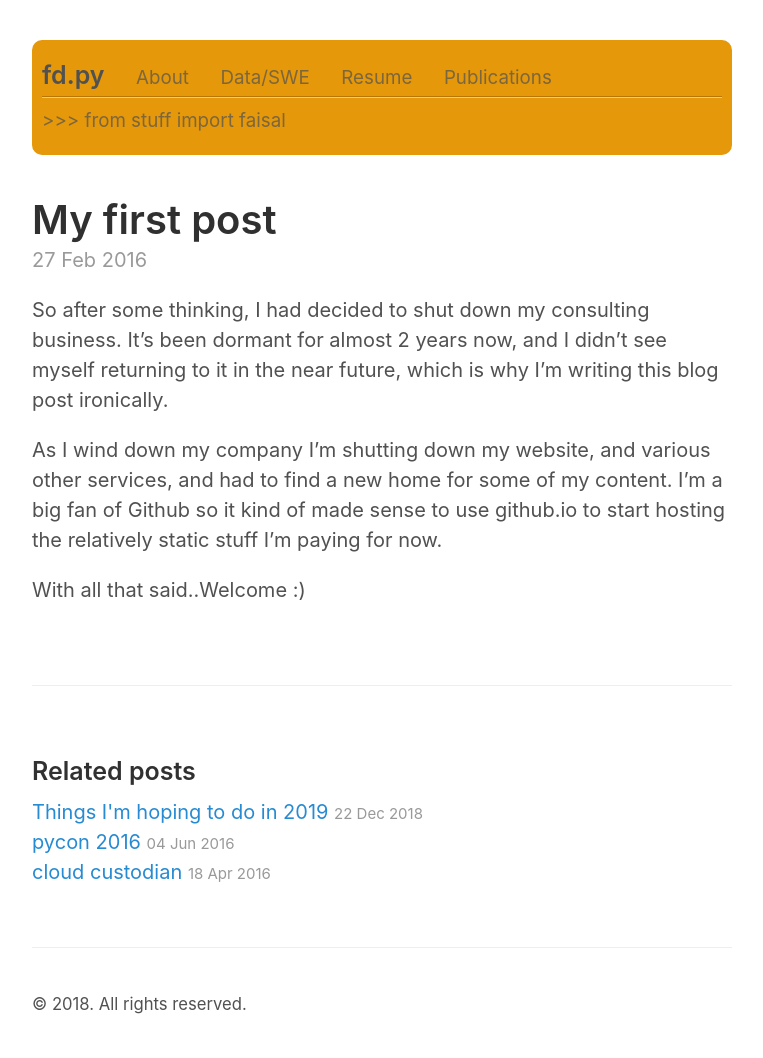
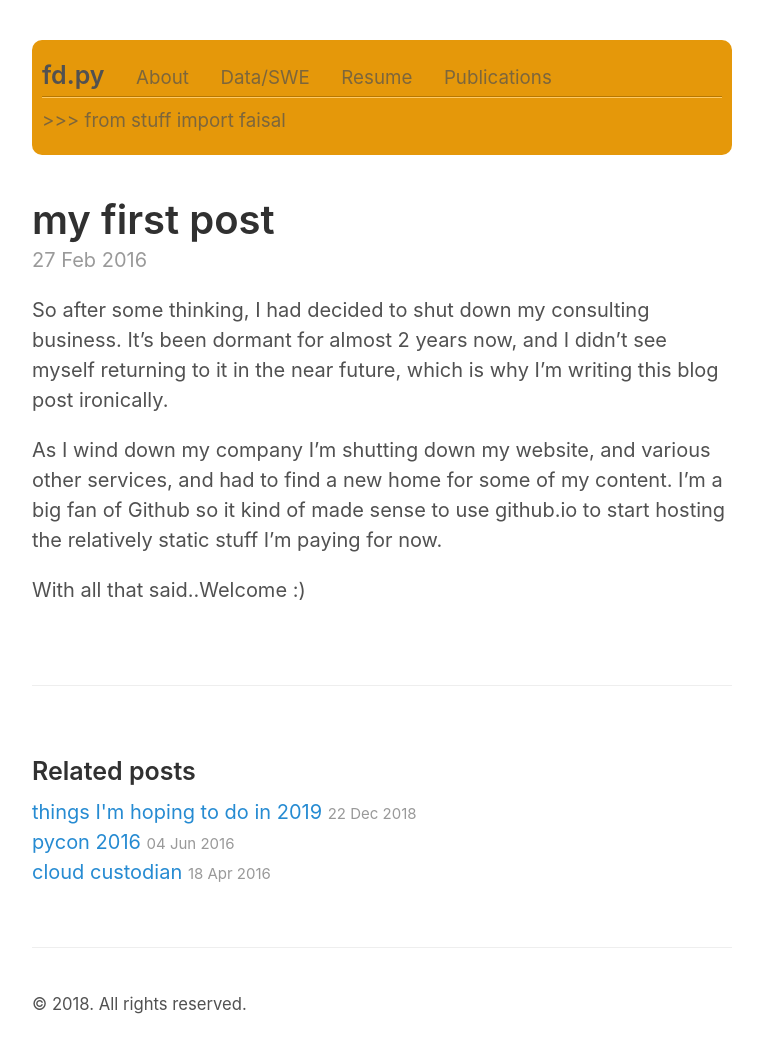
Before and after one commit to fdosani/fdosani.github.io, a Jekyll site: the page built from _posts/2016-02-27-my-first-post.md, in a window 1280 px wide. Shown: the whole page, without its empty margins (258-1021 px from the left). Built offline with Jekyll 4.4.1, drawn with Linux system fonts in a browser that asks for light colours.

```diff
--- a/_posts/2016-02-27-my-first-post.md
+++ b/_posts/2016-02-27-my-first-post.md
@@ -1,6 +1,6 @@
 ---
 layout: post
-title: My first post
+title: my first post
 ---
 
 So after some thinking, I had decided to shut down my consulting business. It's been dormant for almost 2 years now, and I didn't see myself returning to it in the near future, which is why I'm writing this blog post ironically.
```
Also changed, not shown: _posts/2018-12-22-newyears-resolution.md (+1 -1 lines).
